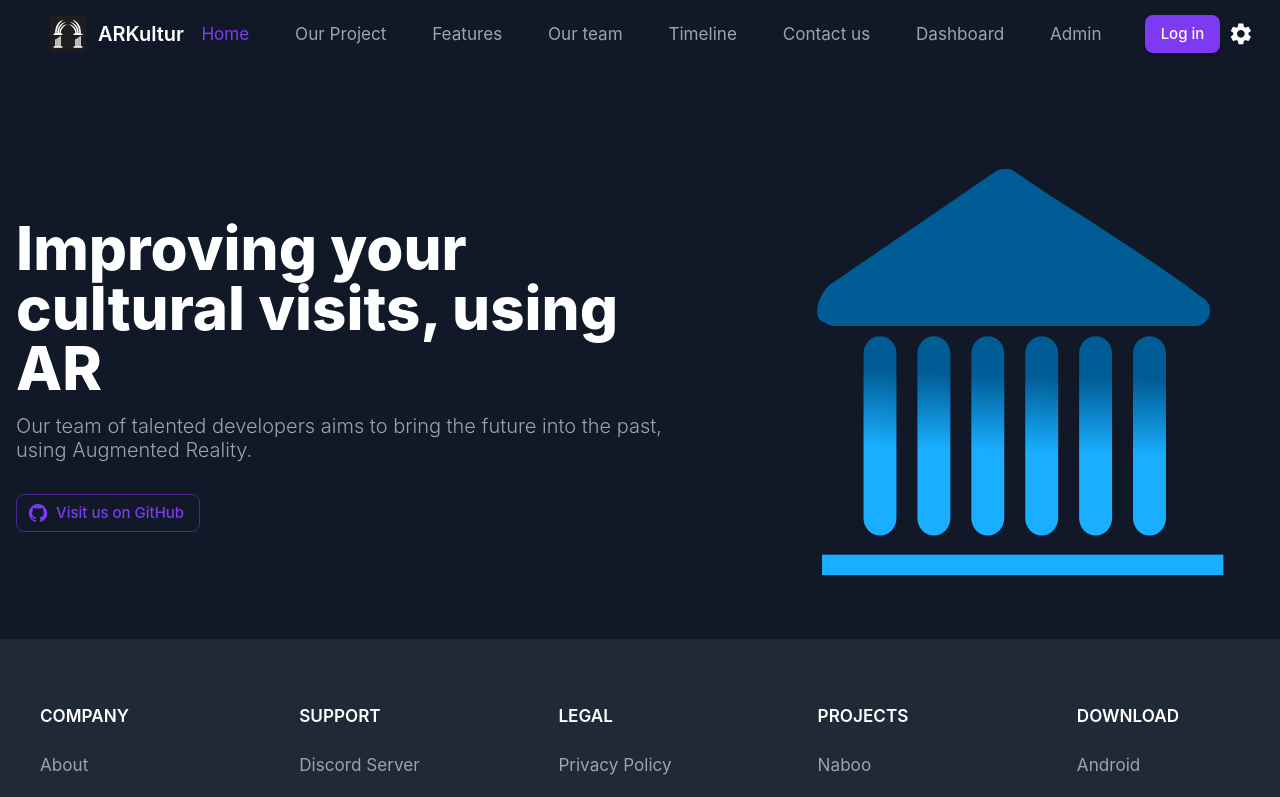
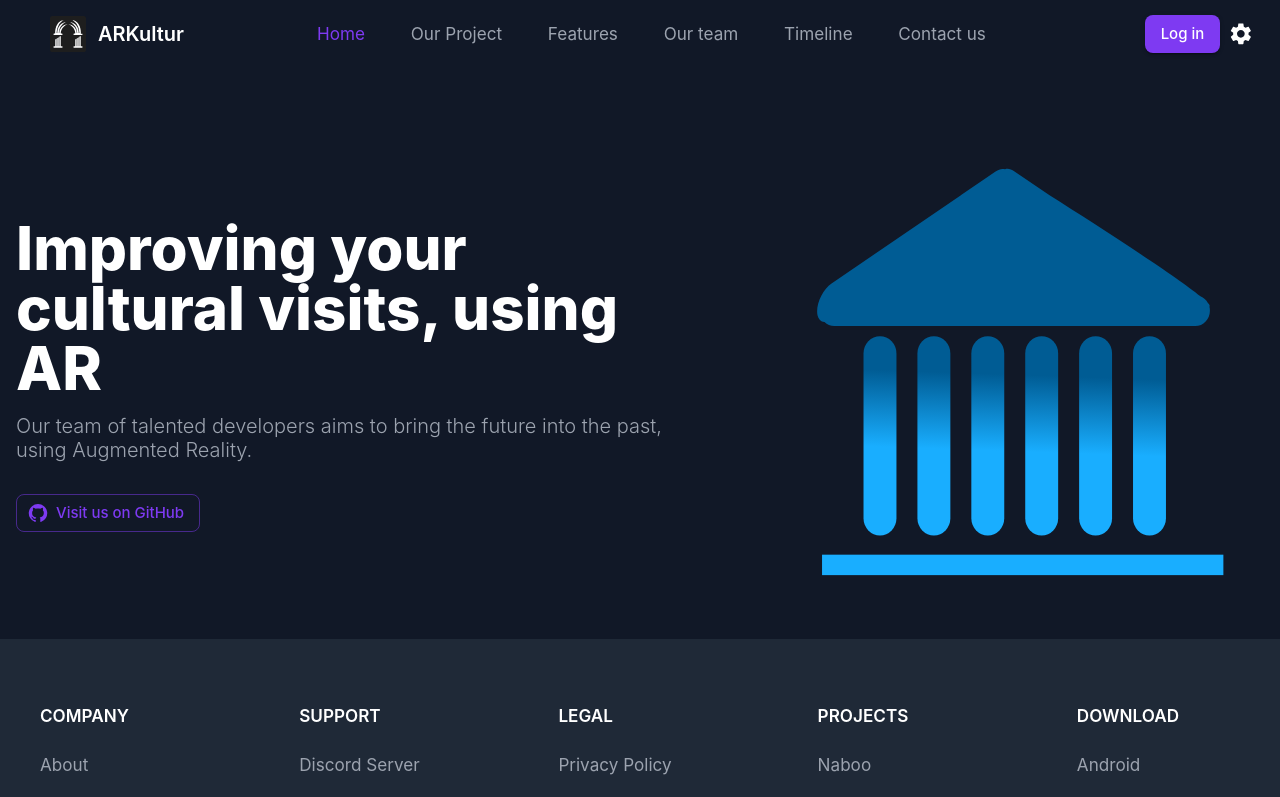
Before and after one commit to ARKultur/sidious, a React (Create React App) app: page / in a window 1280 px wide. Shown: the top 797 px of the page. Built offline with nearby package versions, Linux system fonts and the light colour scheme.

Commit message:
fix navbar

```diff
--- a/src/component/NavBar.js
+++ b/src/component/NavBar.js
@@ -48,6 +48,7 @@ function MenuBar()
 {
   const token = localStorage.getItem("token");
 
+  console.log(token)
   return(
     <ul style={{ display: "flex", width: "auto",
       justifyContent: "space-between", alignItems: "center",
@@ -77,11 +78,13 @@ function MenuBar()
         name="menu_contact"
         link="/contact"
       />
-      <MenuBarElement
-        name= "menu_dashboard"
-        link="/dashboard"
-      />
-      { token !== "null" ?
+      { token ?
+        <MenuBarElement
+            name= "menu_dashboard"
+            link="/dashboard"
+        /> : <></>
+      }
+      { token ?
         <MenuBarElement
           name= "Admin"
           link="/admin"
```
